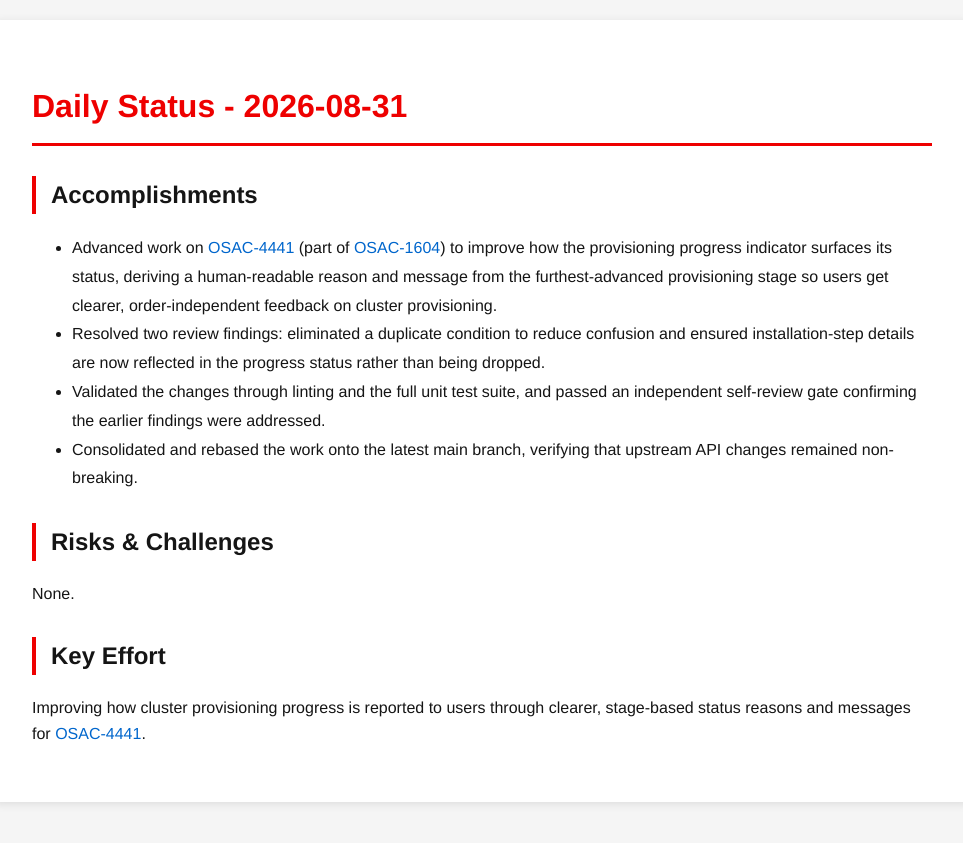
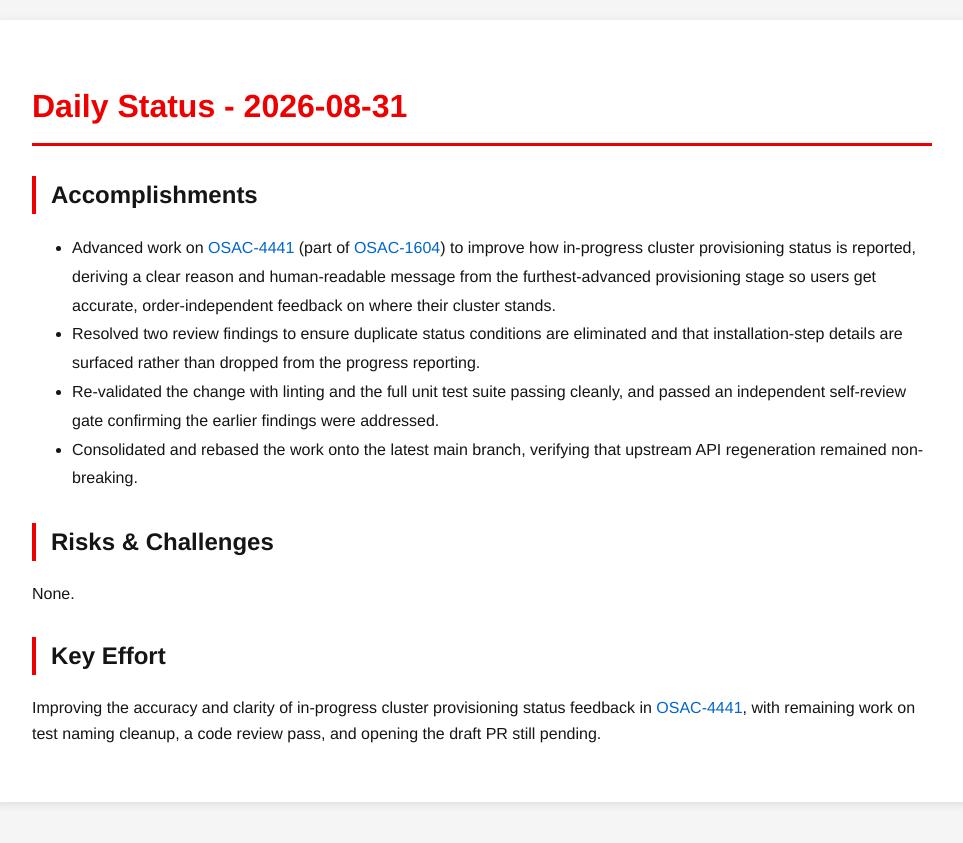
Before and after one commit to tzvatot/daily-status, a Jekyll site: the page built from 2026-08-31.md, in a window 1280 px wide. Shown: the top 843 px of the page, without its empty margins (158-1121 px from the left). Built offline with Jekyll 4.4.1, drawn with Linux system fonts in a browser that asks for light colours.

Commit message:
Daily status update - 2026-08-31

```diff
--- a/2026-08-31.md
+++ b/2026-08-31.md
@@ -7,13 +7,13 @@ date: 2026-08-31
 # Daily Status - 2026-08-31
 
 ## Accomplishments
-- Advanced work on [OSAC-4441](https://redhat.atlassian.net/browse/OSAC-4441) (part of [OSAC-1604](https://redhat.atlassian.net/browse/OSAC-1604)) to improve how the provisioning progress indicator surfaces its status, deriving a human-readable reason and message from the furthest-advanced provisioning stage so users get clearer, order-independent feedback on cluster provisioning.
-- Resolved two review findings: eliminated a duplicate condition to reduce confusion and ensured installation-step details are now reflected in the progress status rather than being dropped.
-- Validated the changes through linting and the full unit test suite, and passed an independent self-review gate confirming the earlier findings were addressed.
-- Consolidated and rebased the work onto the latest main branch, verifying that upstream API changes remained non-breaking.
+- Advanced work on [OSAC-4441](https://redhat.atlassian.net/browse/OSAC-4441) (part of [OSAC-1604](https://redhat.atlassian.net/browse/OSAC-1604)) to improve how in-progress cluster provisioning status is reported, deriving a clear reason and human-readable message from the furthest-advanced provisioning stage so users get accurate, order-independent feedback on where their cluster stands.
+- Resolved two review findings to ensure duplicate status conditions are eliminated and that installation-step details are surfaced rather than dropped from the progress reporting.
+- Re-validated the change with linting and the full unit test suite passing cleanly, and passed an independent self-review gate confirming the earlier findings were addressed.
+- Consolidated and rebased the work onto the latest main branch, verifying that upstream API regeneration remained non-breaking.
 
 ## Risks & Challenges
 None.
 
 ## Key Effort
-Improving how cluster provisioning progress is reported to users through clearer, stage-based status reasons and messages for [OSAC-4441](https://redhat.atlassian.net/browse/OSAC-4441).
+Improving the accuracy and clarity of in-progress cluster provisioning status feedback in [OSAC-4441](https://redhat.atlassian.net/browse/OSAC-4441), with remaining work on test naming cleanup, a code review pass, and opening the draft PR still pending.
```
